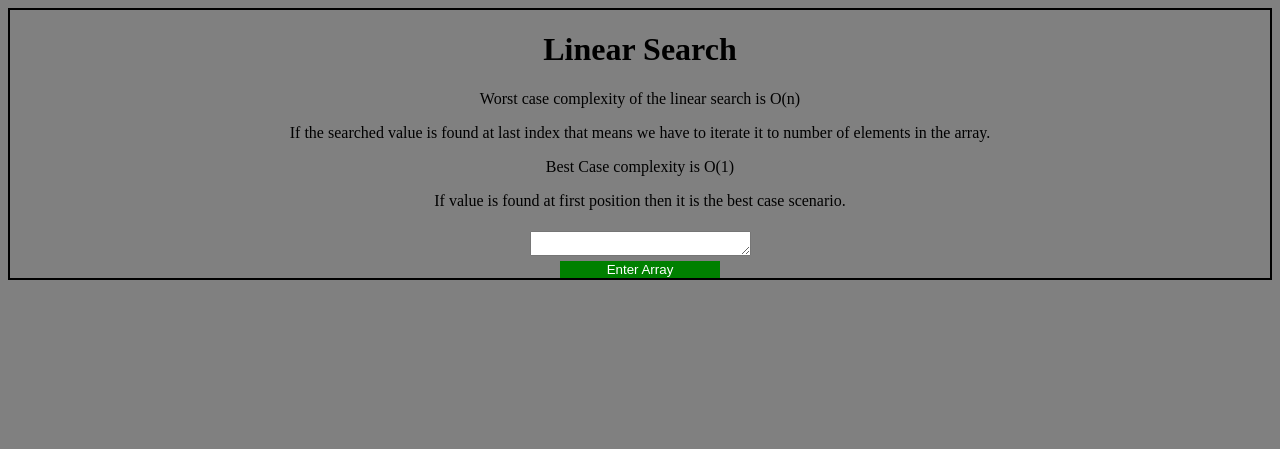
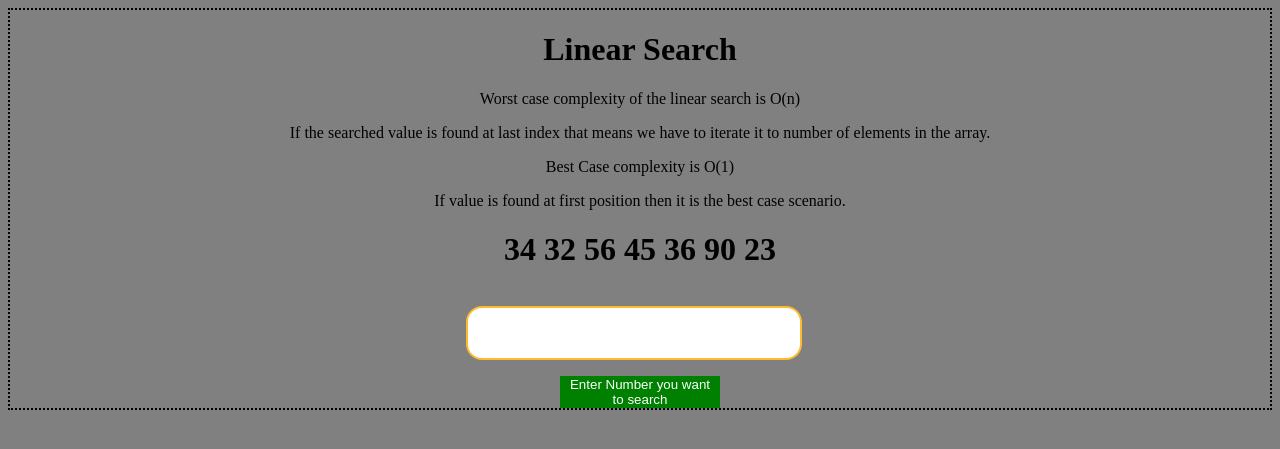
Before and after one commit to lokeshningania/django_algos_app, a Django app: page /search/linear in a window 1280 px wide. Shown: the top 449 px of the page. Run offline with Django 3.2, Linux system fonts and the light colour scheme.

Commit message:
changes made on Tue 30 Mar 2021 18:46:03 IST

```diff
--- a/searchingalgos/static/css/linearsearch.css
+++ b/searchingalgos/static/css/linearsearch.css
@@ -1,9 +1,28 @@
 body{
-    background-color: grey;
+    background-color: gray;
+}
+html{
+    font-size: 16px;
 }
 .details{
     text-align: center;
-    border: black solid 2px;
+    border: black dotted 2px;
+}
+
+.input{
+        margin-top: 1rem;
+        margin-bottom: 1rem;
+        margin-left: 0.2rem;
+        margin-right: 1rem;
+        width: 20rem;
+        height: 3rem;
+        border-radius: 1rem;
+        border: 0.18rem solid rgba(253,187,45,1);
+        font-size: 1.56rem;
+        padding-left: 0.62rem;
+        font-family: "AudioWide";
+
+
 }
 
 #submit{
--- a/searchingalgos/static/js/linearsearch.js
+++ b/searchingalgos/static/js/linearsearch.js
@@ -1,6 +1,7 @@
 
-
-function printarray(val){
-    document.getElementById('printarray').innerHTML = val
+const data = '34  32  56  45  36  90  23'
+function printarray(){
+    document.getElementById('printarray').innerHTML = data
 
 }
+printarray()
--- a/searchingalgos/templates/searchingalgos/linearsearch/index.html
+++ b/searchingalgos/templates/searchingalgos/linearsearch/index.html
@@ -18,11 +18,11 @@
         <h1 id="printarray"> </h1>
 
         <form action='linear/performlinearsearch' method="GET">
-
-            <textarea name="array" id="array" cols="20" rows="1" oninput="printarray(this.value)"></textarea><br>
-            <button id="submit" type="submit">Enter Array</button>
+            <input type="number" class='input' name="searchval" id="searchval"><br>
+            <button id="submit" type="submit">Enter Number you want to search</button>
         </form>
     </div>
+    <script src="https://cdnjs.cloudflare.com/ajax/libs/animejs/3.2.1/anime.min.js"></script>
     <script src="{% static '/js/linearsearch.js' %}"></script>
 </body>
 </html>
--- a/searchingalgos/templates/searchingalgos/linearsearch/result.html
+++ b/searchingalgos/templates/searchingalgos/linearsearch/result.html
@@ -9,6 +9,7 @@
     <link rel="stylesheet" href="{% static '/css/linearsearch.css' %}">
 </head>
 <body>
-    <h1>You entered this array => {{array}}</h1>
+    <h1>Searching the number => {{searchval}}</h1>
+    <p>{{position}}</p>
 </body>
 </html>
--- a/searchingalgos/views.py
+++ b/searchingalgos/views.py
@@ -10,8 +10,27 @@ def index(request):
 def linearsearch(request):
     return render(request , 'searchingalgos/linearsearch/index.html')
 
+
+
 def performlinearsearch(request):
-    data = request.GET.get('array' , 'default')
+    array = [34,32,56,45,36,90,23]
+    x = request.GET.get('searchval' , 'default')
     print("Function working")
-    params = {'array': data}
+    for i in range(0,len(array)):
+        x = int(x)
+        if x == array[i]:
+            y = str(i+1)
+            msg = 'Giver number is present at position => '+ y
+            print("The number ",x," is present on index " , i)
+            break
+        i+=1
+    if i == len(array):
+        msg = "Given element is not present in the array"
+        print("Worst Case")
+
+    if i == 0:
+        msg = "Given element is found at 1st position"
+        print("Best Case")
+
+    params = {'searchval': x , 'position': msg}
     return render(request , 'searchingalgos/linearsearch/result.html' , params)
```
